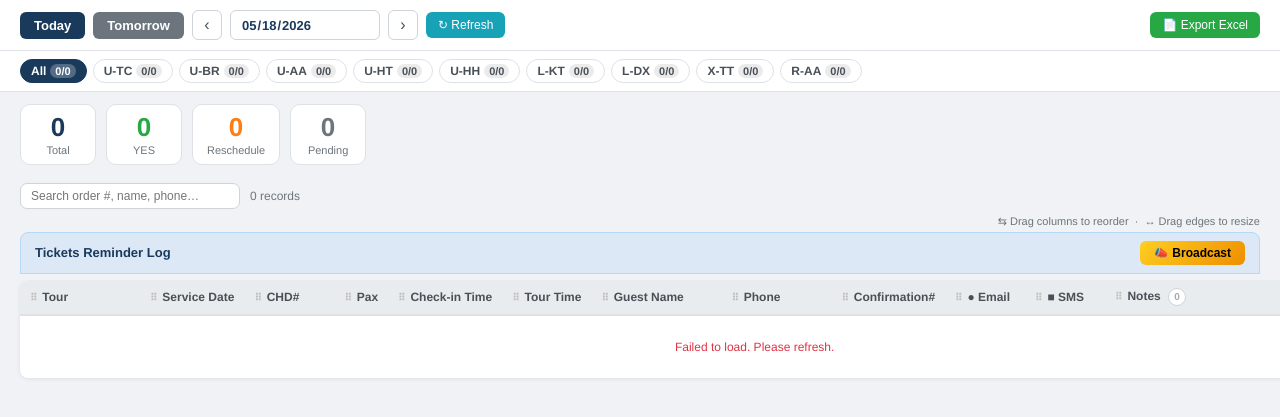
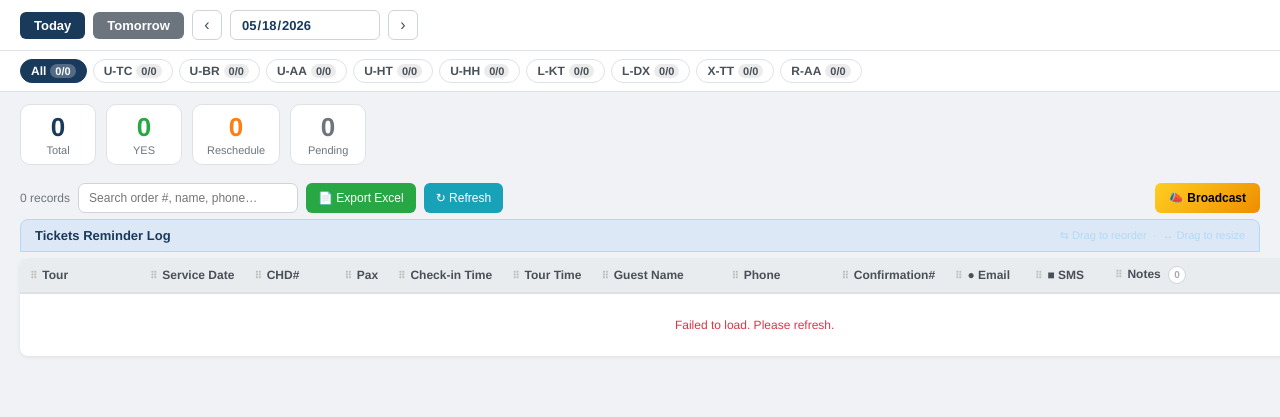
Before and after one commit to annielam0623/npe-confirmation-service, a FastAPI app: template app/templates/admin/tracking_tickets.html in a window 1280 px wide. Shown: the part 56-473 px from the top of the page. Run offline with FastAPI, Linux system fonts and the light colour scheme; the template is opened without the code that fills it, so the values that code supplies are empty; some libraries are stand-ins or nearby versions.

Commit message:
adjust the position

```diff
--- a/app/templates/admin/tracking_tickets.html
+++ b/app/templates/admin/tracking_tickets.html
@@ -32,7 +32,7 @@ body{font-family:"Helvetica Neue",Arial,sans-serif;background:#f0f2f5;color:#333
 .date-wrap input[type="date"]::-webkit-calendar-picker-indicator{display:none;}
 .btn-refresh{background:#17a2b8;color:#fff;border:none;padding:6px 12px;border-radius:6px;font-size:12px;cursor:pointer;}
 .btn-refresh:hover{background:#138496;}
-.btn-export{background:#28a745;color:#fff;border:none;padding:6px 12px;border-radius:6px;font-size:12px;cursor:pointer;margin-left:auto;}
+.btn-export{background:#28a745;color:#fff;border:none;padding:6px 12px;border-radius:6px;font-size:12px;cursor:pointer;}
 .btn-export:hover{background:#218838;}
 
 /* ── Tour pills ── */
@@ -183,8 +183,6 @@ th.notes-hdr.hdr-dirty{background:#fff3cd !important;color:#856404;}
     <input type="date" id="date-input" onchange="loadData()">
   </div>
   <button class="btn-nav"     onclick="changeDate(1)">&#8250;</button>
-  <button class="btn-refresh" onclick="loadData()">&#x21bb; Refresh</button>
-  <button class="btn-export"  onclick="exportXLSX()">&#128196; Export Excel</button>
 </div>
 
 <div class="pills-bar">
@@ -207,27 +205,29 @@ th.notes-hdr.hdr-dirty{background:#fff3cd !important;color:#856404;}
   <div class="stat s-pend"> <div class="num" id="s-pend">0</div> <div class="lbl">Pending</div></div>
 </div>
 
-<div class="records-bar" style="justify-content:flex-start;gap:10px;">
+<div class="records-bar" style="justify-content:flex-start;gap:8px;align-items:center;padding:6px 20px;">
+  <span id="rec-label" style="white-space:nowrap;font-size:12px;color:#6c757d;">0 records</span>
   <input type="text" id="search-input" placeholder="Search order #, name, phone…"
     oninput="renderTable()"
-    style="padding:5px 10px;border:0.5px solid #ced4da;border-radius:7px;font-size:12px;width:220px;outline:none;">
-  <span id="rec-label">0 records</span>
+    style="padding:0 10px;height:30px;border:0.5px solid #ced4da;border-radius:7px;font-size:12px;width:220px;outline:none;box-sizing:border-box;">
+  <button class="btn-export" onclick="exportXLSX()" style="height:30px;padding:0 12px;">&#128196; Export Excel</button>
+  <button class="btn-refresh" onclick="loadData()" style="height:30px;padding:0 12px;">&#x21bb; Refresh</button>
+  <div style="position:relative;margin-left:auto;">
+    <button id="broadcastBtn" onclick="toggleBroadcastMenu()" style="height:30px;padding:0 14px;background:linear-gradient(135deg,#ffce21,#ee8e00);color:#000;border:none;border-radius:6px;font-size:12px;font-weight:700;cursor:pointer;">&#128227; Broadcast</button>
+    <div id="broadcastMenu" style="display:none;position:absolute;top:36px;right:0;background:#fff;border:1px solid #dee2e6;border-radius:8px;box-shadow:0 4px 16px rgba(0,0,0,.12);z-index:200;min-width:190px;overflow:hidden;">
+      <div style="padding:8px 12px;font-size:11px;color:#6c757d;font-weight:600;border-bottom:1px solid #f0f0f0;background:#f8f9fa;">SEND TO</div>
+      <div onclick="openBroadcast('all')"     style="padding:10px 14px;cursor:pointer;font-size:13px;display:flex;justify-content:space-between;" onmouseover="this.style.background='#f0f7ff'" onmouseout="this.style.background=''">All guests <span id="bc-cnt-all"     style="font-size:11px;color:#6c757d;"></span></div>
+      <div onclick="openBroadcast('pending')" style="padding:10px 14px;cursor:pointer;font-size:13px;display:flex;justify-content:space-between;" onmouseover="this.style.background='#f0f7ff'" onmouseout="this.style.background=''">Pending    <span id="bc-cnt-pending" style="font-size:11px;color:#6c757d;"></span></div>
+      <div onclick="openBroadcast('yes')"     style="padding:10px 14px;cursor:pointer;font-size:13px;display:flex;justify-content:space-between;" onmouseover="this.style.background='#f0f7ff'" onmouseout="this.style.background=''">Yes        <span id="bc-cnt-yes"     style="font-size:11px;color:#6c757d;"></span></div>
+    </div>
+  </div>
 </div>
 
-<div style="text-align:right;font-size:11px;color:#6c757d;margin-bottom:4px;padding:0 20px;">&#8646; Drag columns to reorder &nbsp;·&nbsp; &#8596; Drag edges to resize</div>
 <div style="padding:0 20px 6px;">
   <div style="background:#dce8f5;border:0.5px solid #b3d9f7;border-radius:8px 8px 0 0;padding:8px 14px;display:flex;align-items:center;gap:8px;">
     <span style="font-size:13px;font-weight:600;color:#1a3a5c;">Tickets Reminder Log</span>
     <span id="tkt-notes-banner" style="display:none;align-items:center;gap:5px;background:#fff8e1;border:1px solid #f0c040;border-radius:5px;padding:2px 8px;font-size:11px;color:#856404;margin-left:4px;">💬 <span id="tkt-notes-banner-text"></span><button onclick="dismissTktBanner()" style="background:none;border:none;cursor:pointer;color:#856404;font-size:13px;line-height:1;padding:0 0 0 4px;">&times;</button></span>
-    <div style="position:relative;margin-left:auto;">
-      <button id="broadcastBtn" onclick="toggleBroadcastMenu()" style="background:linear-gradient(135deg,#ffce21,#ee8e00);color:#000;border:none;padding:5px 14px;border-radius:6px;font-size:12px;font-weight:700;cursor:pointer;">&#128227; Broadcast</button>
-      <div id="broadcastMenu" style="display:none;position:absolute;top:34px;right:0;background:#fff;border:1px solid #dee2e6;border-radius:8px;box-shadow:0 4px 16px rgba(0,0,0,.12);z-index:200;min-width:190px;overflow:hidden;">
-        <div style="padding:8px 12px;font-size:11px;color:#6c757d;font-weight:600;border-bottom:1px solid #f0f0f0;background:#f8f9fa;">SEND TO</div>
-        <div onclick="openBroadcast('all')"     style="padding:10px 14px;cursor:pointer;font-size:13px;display:flex;justify-content:space-between;" onmouseover="this.style.background='#f0f7ff'" onmouseout="this.style.background=''">All guests <span id="bc-cnt-all"     style="font-size:11px;color:#6c757d;"></span></div>
-        <div onclick="openBroadcast('pending')" style="padding:10px 14px;cursor:pointer;font-size:13px;display:flex;justify-content:space-between;" onmouseover="this.style.background='#f0f7ff'" onmouseout="this.style.background=''">Pending    <span id="bc-cnt-pending" style="font-size:11px;color:#6c757d;"></span></div>
-        <div onclick="openBroadcast('yes')"     style="padding:10px 14px;cursor:pointer;font-size:13px;display:flex;justify-content:space-between;" onmouseover="this.style.background='#f0f7ff'" onmouseout="this.style.background=''">Yes        <span id="bc-cnt-yes"     style="font-size:11px;color:#6c757d;"></span></div>
-      </div>
-    </div>
+    <span style="margin-left:auto;font-size:11px;color:#b3d9f7;white-space:nowrap;">&#8646; Drag to reorder &nbsp;·&nbsp; &#8596; Drag to resize</span>
   </div>
 </div>
 <div class="table-wrap" style="padding-top:0;"><table>
```
Also changed, not shown: app/templates/admin/tracking_tour.html (+7 -8 lines).
